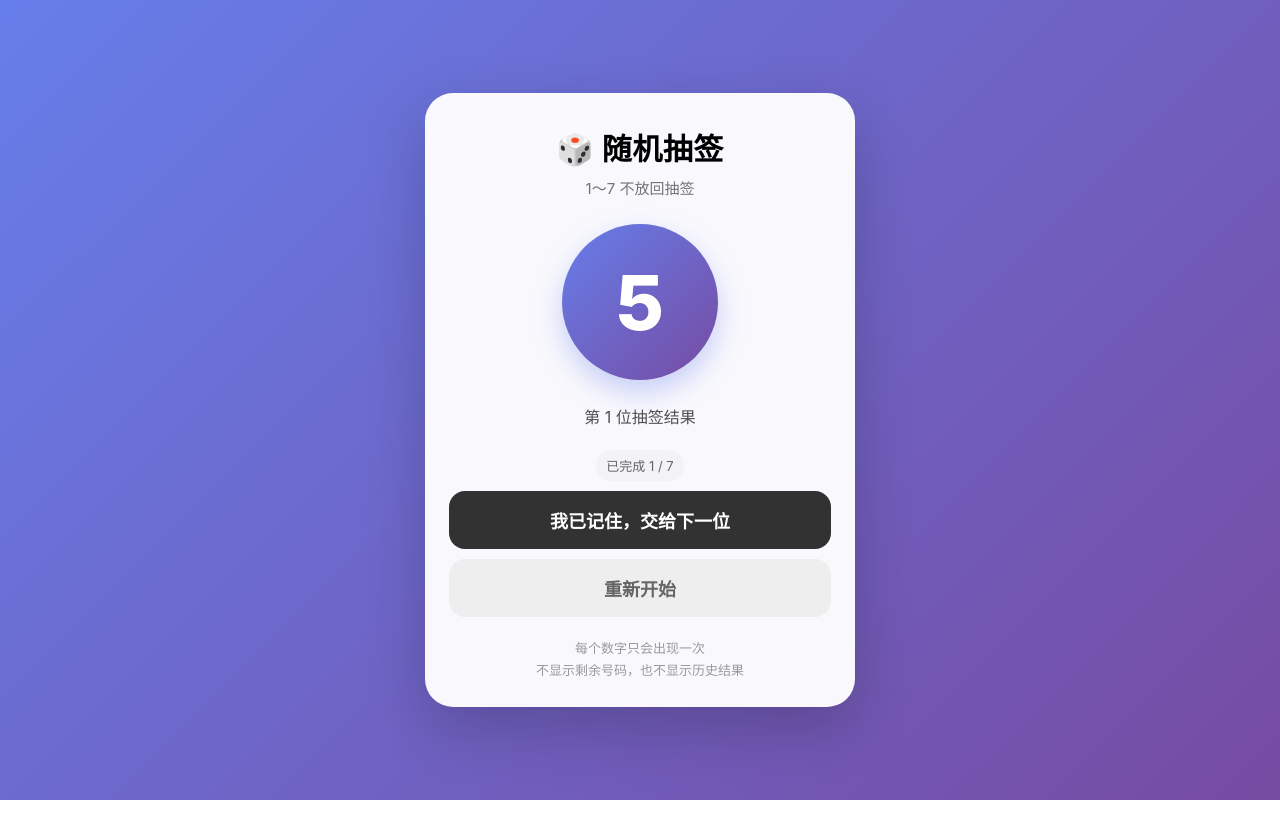
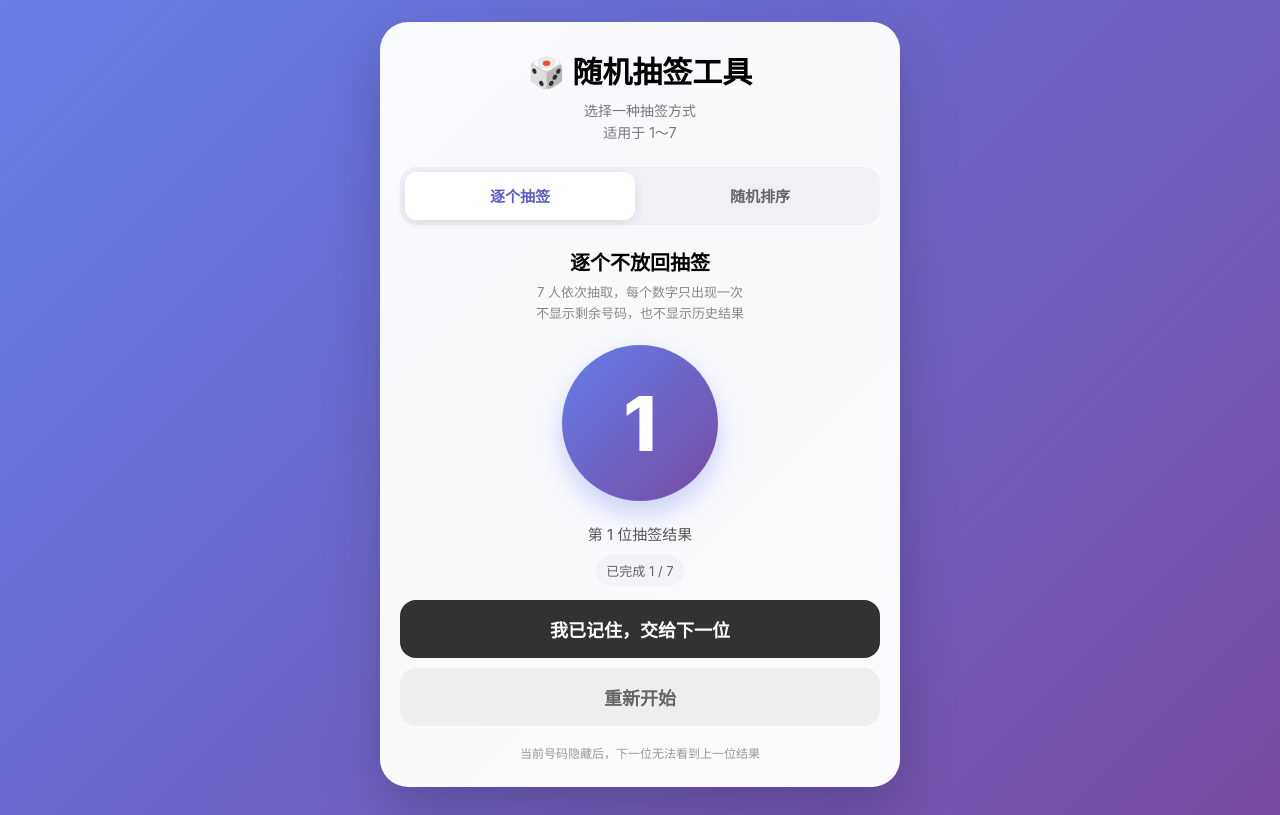
Before and after one commit to V1t0777/random-draw, a plain HTML site: page index.html in a window 1280 px wide. Both pictures are taken after a click on the button "开始抽签". Drawn offline with Linux system fonts and the light colour scheme.

Commit message:
Add files via upload

```diff
--- a/index.html
+++ b/index.html
@@ -6,68 +6,125 @@
   <meta name="apple-mobile-web-app-capable" content="yes" />
   <meta name="apple-mobile-web-app-status-bar-style" content="default" />
   <meta name="apple-mobile-web-app-title" content="随机抽签" />
-  <title>1-7 不放回随机抽签</title>
+  <title>1-7 随机抽签工具</title>
 
   <style>
-    * { box-sizing: border-box; -webkit-tap-highlight-color: transparent; }
+    * {
+      box-sizing: border-box;
+      -webkit-tap-highlight-color: transparent;
+    }
 
     html, body {
       margin: 0;
       min-height: 100%;
-      background: linear-gradient(135deg, #667eea, #764ba2);
       font-family: -apple-system, BlinkMacSystemFont, "SF Pro Display",
         "PingFang SC", "Microsoft YaHei", sans-serif;
+      background: linear-gradient(135deg, #667eea, #764ba2);
     }
 
     body {
       min-height: 100vh;
-      min-height: 100dvh;
       display: flex;
       justify-content: center;
-      align-items: center;
+      align-items: flex-start;
       padding:
-        calc(20px + env(safe-area-inset-top))
-        18px
-        calc(20px + env(safe-area-inset-bottom));
+        calc(22px + env(safe-area-inset-top))
+        16px
+        calc(28px + env(safe-area-inset-bottom));
+    }
+
+    .app {
+      width: 100%;
+      max-width: 520px;
     }
 
     .card {
-      width: 100%;
-      max-width: 430px;
-      background: rgba(255, 255, 255, 0.96);
+      background: rgba(255,255,255,0.97);
       border-radius: 28px;
-      padding: 32px 24px 26px;
+      padding: 26px 20px 22px;
+      box-shadow: 0 22px 60px rgba(0,0,0,0.2);
+    }
+
+    .header {
       text-align: center;
-      box-shadow: 0 22px 60px rgba(0, 0, 0, 0.2);
-      backdrop-filter: blur(18px);
-      -webkit-backdrop-filter: blur(18px);
+      margin-bottom: 22px;
     }
 
     h1 {
       margin: 0 0 8px;
       font-size: 30px;
-      letter-spacing: 0.5px;
     }
 
     .subtitle {
-      color: #737373;
-      margin-bottom: 26px;
+      color: #777;
+      font-size: 14px;
+      line-height: 1.6;
+    }
+
+    .mode-switch {
+      display: grid;
+      grid-template-columns: 1fr 1fr;
+      gap: 10px;
+      margin-bottom: 22px;
+      padding: 5px;
+      background: #f0f1f7;
+      border-radius: 16px;
+    }
+
+    .mode-btn {
+      border: none;
+      background: transparent;
+      color: #666;
+      border-radius: 12px;
+      min-height: 48px;
       font-size: 15px;
+      font-weight: 700;
+      padding: 10px 8px;
+      cursor: pointer;
+    }
+
+    .mode-btn.active {
+      background: white;
+      color: #5b5fc7;
+      box-shadow: 0 4px 12px rgba(0,0,0,0.08);
+    }
+
+    .panel {
+      display: none;
+    }
+
+    .panel.active {
+      display: block;
+    }
+
+    .panel-title {
+      text-align: center;
+      font-size: 20px;
+      font-weight: 800;
+      margin: 2px 0 6px;
+    }
+
+    .panel-desc {
+      text-align: center;
+      color: #888;
+      font-size: 13px;
+      margin-bottom: 22px;
+      line-height: 1.6;
     }
 
     .number-box {
       width: 156px;
       height: 156px;
-      margin: 0 auto 24px;
+      margin: 0 auto 22px;
       border-radius: 50%;
       display: flex;
+      align-items: center;
       justify-content: center;
-      align-items: center;
       background: linear-gradient(135deg, #667eea, #764ba2);
       color: white;
       font-size: 76px;
       font-weight: 800;
-      box-shadow: 0 12px 28px rgba(102, 126, 234, 0.35);
+      box-shadow: 0 12px 28px rgba(102,126,234,0.35);
       user-select: none;
       -webkit-user-select: none;
     }
@@ -82,159 +139,305 @@
     }
 
     .status {
-      margin-bottom: 18px;
-      font-size: 16px;
-      color: #4f4f4f;
+      text-align: center;
+      color: #555;
+      font-size: 15px;
       min-height: 24px;
-    }
-
-    button {
-      width: 100%;
-      border: 0;
-      border-radius: 16px;
-      padding: 16px 18px;
-      font-size: 18px;
-      font-weight: 700;
-      cursor: pointer;
-      margin-top: 10px;
-      transition: transform 0.12s ease, opacity 0.12s ease;
-      touch-action: manipulation;
-    }
-
-    button:active { transform: scale(0.985); }
-    button:disabled { opacity: 0.5; cursor: not-allowed; }
-
-    #drawBtn {
-      color: #fff;
-      background: linear-gradient(135deg, #667eea, #764ba2);
-    }
-
-    #hideBtn {
-      color: #fff;
-      background: #323232;
-      display: none;
-    }
-
-    #resetBtn {
-      color: #666;
-      background: #eeeeee;
-    }
-
-    .tip {
-      margin-top: 20px;
-      font-size: 13px;
-      color: #9a9a9a;
-      line-height: 1.7;
+      margin-bottom: 8px;
     }
 
     .counter {
-      display: inline-block;
-      margin-top: 4px;
+      display: table;
+      margin: 0 auto 14px;
       padding: 6px 10px;
       border-radius: 999px;
       background: #f3f3f7;
       color: #666;
       font-size: 13px;
     }
+
+    .primary-btn,
+    .secondary-btn,
+    .dark-btn {
+      width: 100%;
+      border: none;
+      border-radius: 16px;
+      padding: 16px 18px;
+      min-height: 52px;
+      font-size: 18px;
+      font-weight: 700;
+      cursor: pointer;
+      margin-top: 10px;
+    }
+
+    .primary-btn {
+      color: #fff;
+      background: linear-gradient(135deg, #667eea, #764ba2);
+    }
+
+    .dark-btn {
+      color: white;
+      background: #323232;
+    }
+
+    .secondary-btn {
+      color: #666;
+      background: #eeeeee;
+    }
+
+    button:active {
+      transform: scale(0.985);
+    }
+
+    button:disabled {
+      opacity: 0.5;
+      cursor: not-allowed;
+    }
+
+    .tip {
+      margin-top: 18px;
+      text-align: center;
+      color: #999;
+      font-size: 12px;
+      line-height: 1.7;
+    }
+
+    .numbers {
+      display: grid;
+      grid-template-columns: repeat(7, 1fr);
+      gap: 7px;
+      margin: 6px 0 22px;
+    }
+
+    .number-cell {
+      aspect-ratio: 1 / 1;
+      border-radius: 13px;
+      border: 1px solid #e1e3f5;
+      background: #f2f3ff;
+      display: flex;
+      align-items: center;
+      justify-content: center;
+      color: #5b5fc7;
+      font-size: clamp(22px, 6vw, 34px);
+      font-weight: 800;
+      transition: transform 0.18s ease;
+    }
+
+    .number-cell.pop {
+      transform: scale(1.08);
+    }
+
+    .order-text {
+      min-height: 24px;
+      text-align: center;
+      color: #777;
+      font-size: 14px;
+      line-height: 1.6;
+    }
+
+    @media (max-width: 380px) {
+      .card {
+        padding-left: 15px;
+        padding-right: 15px;
+      }
+
+      .mode-btn {
+        font-size: 14px;
+      }
+
+      .numbers {
+        gap: 5px;
+      }
+
+      .number-cell {
+        border-radius: 10px;
+      }
+    }
+
+    @media (prefers-reduced-motion: reduce) {
+      .rolling {
+        animation: none;
+      }
+
+      .number-cell {
+        transition: none;
+      }
+    }
   </style>
 </head>
 
 <body>
-  <div class="card">
-    <h1>🎲 随机抽签</h1>
-    <div class="subtitle">1～7 不放回抽签</div>
+  <div class="app">
+    <div class="card">
 
-    <div id="number" class="number-box">?</div>
+      <div class="header">
+        <h1>🎲 随机抽签工具</h1>
+        <div class="subtitle">
+          选择一种抽签方式<br>
+          适用于 1～7
+        </div>
+      </div>
 
-    <div id="status" class="status">尚未开始抽签</div>
-    <div id="counter" class="counter">已完成 0 / 7</div>
+      <div class="mode-switch">
+        <button class="mode-btn active" id="modeDrawBtn" type="button">
+          逐个抽签
+        </button>
+        <button class="mode-btn" id="modeOrderBtn" type="button">
+          随机排序
+        </button>
+      </div>
 
-    <button id="drawBtn" onclick="drawNumber()">开始抽签</button>
-    <button id="hideBtn" onclick="hideResult()">我已记住，交给下一位</button>
-    <button id="resetBtn" onclick="resetDraw()">重新开始</button>
+      <!-- 模式1：逐个不放回 -->
+      <section class="panel active" id="drawPanel">
+        <div class="panel-title">逐个不放回抽签</div>
+        <div class="panel-desc">
+          7 人依次抽取，每个数字只出现一次<br>
+          不显示剩余号码，也不显示历史结果
+        </div>
 
-    <div class="tip">
-      每个数字只会出现一次<br>
-      不显示剩余号码，也不显示历史结果
+        <div class="number-box" id="drawNumber">?</div>
+
+        <div class="status" id="drawStatus">尚未开始抽签</div>
+        <div class="counter" id="drawCounter">已完成 0 / 7</div>
+
+        <button class="primary-btn" id="singleDrawBtn" type="button">
+          开始抽签
+        </button>
+
+        <button class="dark-btn" id="hideResultBtn" type="button" style="display:none;">
+          我已记住，交给下一位
+        </button>
+
+        <button class="secondary-btn" id="resetDrawBtn" type="button">
+          重新开始
+        </button>
+
+        <div class="tip">
+          当前号码隐藏后，下一位无法看到上一位结果
+        </div>
+      </section>
+
+      <!-- 模式2：一次性随机排序 -->
+      <section class="panel" id="orderPanel">
+        <div class="panel-title">1～7 一次性随机排序</div>
+        <div class="panel-desc">
+          点击一次，立即把 1～7 全部随机打乱显示
+        </div>
+
+        <div class="numbers" id="orderNumbers">
+          <div class="number-cell">?</div>
+          <div class="number-cell">?</div>
+          <div class="number-cell">?</div>
+          <div class="number-cell">?</div>
+          <div class="number-cell">?</div>
+          <div class="number-cell">?</div>
+          <div class="number-cell">?</div>
+        </div>
+
+        <button class="primary-btn" id="shuffleBtn" type="button">
+          随机排序
+        </button>
+
+        <div class="order-text" id="orderText">
+          每个数字 1～7 只会出现一次
+        </div>
+      </section>
+
     </div>
   </div>
 
   <script>
+    // ===== 模式切换 =====
+    const modeDrawBtn = document.getElementById("modeDrawBtn");
+    const modeOrderBtn = document.getElementById("modeOrderBtn");
+    const drawPanel = document.getElementById("drawPanel");
+    const orderPanel = document.getElementById("orderPanel");
+
+    function switchMode(mode) {
+      const drawActive = mode === "draw";
+
+      modeDrawBtn.classList.toggle("active", drawActive);
+      modeOrderBtn.classList.toggle("active", !drawActive);
+
+      drawPanel.classList.toggle("active", drawActive);
+      orderPanel.classList.toggle("active", !drawActive);
+    }
+
+    modeDrawBtn.addEventListener("click", () => switchMode("draw"));
+    modeOrderBtn.addEventListener("click", () => switchMode("order"));
+
+    // ===== 模式1：逐个不放回抽签 =====
     let remainingNumbers = [1, 2, 3, 4, 5, 6, 7];
     let drawCount = 0;
     let drawing = false;
 
-    function vibrate(pattern) {
-      if (navigator.vibrate) navigator.vibrate(pattern);
+    const drawNumber = document.getElementById("drawNumber");
+    const drawStatus = document.getElementById("drawStatus");
+    const drawCounter = document.getElementById("drawCounter");
+    const singleDrawBtn = document.getElementById("singleDrawBtn");
+    const hideResultBtn = document.getElementById("hideResultBtn");
+    const resetDrawBtn = document.getElementById("resetDrawBtn");
+
+    function randomIndex(length) {
+      return Math.floor(Math.random() * length);
     }
 
-    function drawNumber() {
+    function doSingleDraw() {
       if (drawing || remainingNumbers.length === 0) return;
 
       drawing = true;
-
-      const numberBox = document.getElementById("number");
-      const drawBtn = document.getElementById("drawBtn");
-      const hideBtn = document.getElementById("hideBtn");
-      const status = document.getElementById("status");
-
-      drawBtn.disabled = true;
-      hideBtn.style.display = "none";
-      drawBtn.innerText = "抽签中...";
-      status.innerText = "正在随机抽取";
-      numberBox.classList.add("rolling");
+      singleDrawBtn.disabled = true;
+      singleDrawBtn.textContent = "抽签中...";
+      hideResultBtn.style.display = "none";
+      drawStatus.textContent = "正在随机抽取";
+      drawNumber.classList.add("rolling");
 
       let count = 0;
 
       const animation = setInterval(() => {
-        const tempIndex = Math.floor(Math.random() * remainingNumbers.length);
-        numberBox.innerText = remainingNumbers[tempIndex];
+        drawNumber.textContent =
+          remainingNumbers[randomIndex(remainingNumbers.length)];
+
         count++;
 
         if (count >= 18) {
           clearInterval(animation);
 
-          const randomIndex = Math.floor(Math.random() * remainingNumbers.length);
-          const result = remainingNumbers.splice(randomIndex, 1)[0];
+          const index = randomIndex(remainingNumbers.length);
+          const result = remainingNumbers.splice(index, 1)[0];
 
           drawCount++;
-          numberBox.innerText = result;
-          numberBox.classList.remove("rolling");
-          status.innerText = `第 ${drawCount} 位抽签结果`;
-          document.getElementById("counter").innerText = `已完成 ${drawCount} / 7`;
+          drawNumber.textContent = result;
+          drawNumber.classList.remove("rolling");
+          drawStatus.textContent = `第 ${drawCount} 位抽签结果`;
+          drawCounter.textContent = `已完成 ${drawCount} / 7`;
 
-          drawBtn.style.display = "none";
-          hideBtn.style.display = "block";
-          vibrate([80, 40, 120]);
+          singleDrawBtn.style.display = "none";
+          hideResultBtn.style.display = "block";
 
           drawing = false;
         }
       }, 80);
     }
 
-    function hideResult() {
-      const numberBox = document.getElementById("number");
-      const drawBtn = document.getElementById("drawBtn");
-      const hideBtn = document.getElementById("hideBtn");
-      const status = document.getElementById("status");
-
-      numberBox.innerText = "?";
-      hideBtn.style.display = "none";
+    function hideCurrentResult() {
+      drawNumber.textContent = "?";
+      hideResultBtn.style.display = "none";
 
       if (remainingNumbers.length > 0) {
-        status.innerText = `请交给下一位`;
-        drawBtn.style.display = "block";
-        drawBtn.disabled = false;
-        drawBtn.innerText = "下一位开始抽签";
+        drawStatus.textContent = "请交给下一位";
+        singleDrawBtn.style.display = "block";
+        singleDrawBtn.disabled = false;
+        singleDrawBtn.textContent = "下一位开始抽签";
       } else {
-        status.innerText = "🎉 7 位已全部完成抽签";
-        drawBtn.style.display = "block";
-        drawBtn.disabled = true;
-        drawBtn.innerText = "抽签结束";
+        drawStatus.textContent = "🎉 7 位已全部完成抽签";
+        singleDrawBtn.style.display = "block";
+        singleDrawBtn.disabled = true;
+        singleDrawBtn.textContent = "抽签结束";
       }
     }
 
-    function resetDraw() {
+    function resetSingleDraw() {
       const ok = confirm("确定要重新开始吗？当前抽签进度会被清空。");
       if (!ok) return;
 
@@ -242,21 +445,59 @@
       drawCount = 0;
       drawing = false;
 
-      const numberBox = document.getElementById("number");
-      const drawBtn = document.getElementById("drawBtn");
-      const hideBtn = document.getElementById("hideBtn");
-      const status = document.getElementById("status");
+      drawNumber.textContent = "?";
+      drawNumber.classList.remove("rolling");
+      drawStatus.textContent = "尚未开始抽签";
+      drawCounter.textContent = "已完成 0 / 7";
 
-      numberBox.innerText = "?";
-      numberBox.classList.remove("rolling");
-      status.innerText = "尚未开始抽签";
-      document.getElementById("counter").innerText = "已完成 0 / 7";
+      hideResultBtn.style.display = "none";
+      singleDrawBtn.style.display = "block";
+      singleDrawBtn.disabled = false;
+      singleDrawBtn.textContent = "开始抽签";
+    }
 
-      hideBtn.style.display = "none";
-      drawBtn.style.display = "block";
-      drawBtn.disabled = false;
-      drawBtn.innerText = "开始抽签";
+    singleDrawBtn.addEventListener("click", doSingleDraw);
+    hideResultBtn.addEventListener("click", hideCurrentResult);
+    resetDrawBtn.addEventListener("click", resetSingleDraw);
+
+    // ===== 模式2：1-7 一次性随机排序 =====
+    const shuffleBtn = document.getElementById("shuffleBtn");
+    const orderCells = Array.from(
+      document.querySelectorAll("#orderNumbers .number-cell")
+    );
+    const orderText = document.getElementById("orderText");
+
+    function shuffleArray(array) {
+      const arr = [...array];
+
+      for (let i = arr.length - 1; i > 0; i--) {
+        const j = Math.floor(Math.random() * (i + 1));
+        [arr[i], arr[j]] = [arr[j], arr[i]];
+      }
+
+      return arr;
     }
+
+    function showRandomOrder() {
+      const result = shuffleArray([1, 2, 3, 4, 5, 6, 7]);
+
+      orderCells.forEach((cell, index) => {
+        cell.textContent = result[index];
+
+        cell.classList.remove("pop");
+        void cell.offsetWidth;
+        cell.classList.add("pop");
+
+        setTimeout(() => {
+          cell.classList.remove("pop");
+        }, 180);
+      });
+
+      orderText.textContent = "本次顺序：" + result.join(" → ");
+      shuffleBtn.textContent = "再随机一次";
+    }
+
+    shuffleBtn.addEventListener("click", showRandomOrder);
   </script>
 </body>
 </html>
```
